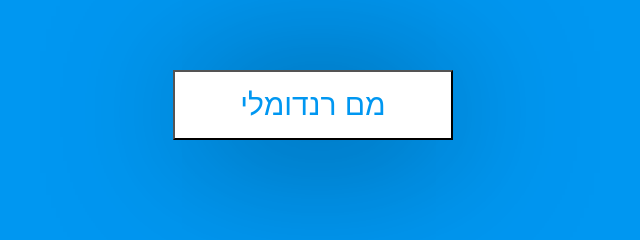
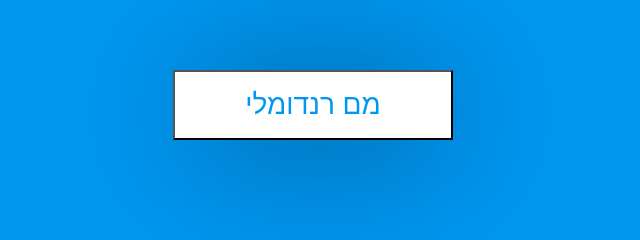
Before and after one commit to imri29/randomMem, a plain HTML site: page index.html in a window 1280 px wide. Shown: the part 168-408 px from the top of the page, 327-967 px from the left. Drawn offline with nearby package versions, Linux system fonts and the light colour scheme; a web font is replaced by a local one.

Commit message:
changed font

```diff
--- a/style.scss
+++ b/style.scss
@@ -1,12 +1,13 @@
-/* ==== Variables ==== */
+@import url(//fonts.googleapis.com/earlyaccess/opensanshebrew.css);
+
+/* ==== Variables, Mixins==== */
 $main-color: #0097f1;
+
 @mixin box-shadow {
   -webkit-box-shadow: 7px 7px 148px -14px rgba(0, 0, 0, 0.75);
   -moz-box-shadow: 7px 7px 148px -14px rgba(0, 0, 0, 0.75);
   box-shadow: 7px 7px 148px -14px rgba(0, 0, 0, 0.75);
 }
-
-@import url(https://fonts.googleapis.com/earlyaccess/opensanshebrew.css);
 
 *,
 *:before,
@@ -14,15 +15,10 @@ $main-color: #0097f1;
   box-sizing: border-box;
 }
 
-/** {
-  border: 1px solid gold;
-}*/
-
 body,
 html {
   height: 100%;
   background-color: $main-color;
-  font-family: "Open Sans Hebrew", serif;
 }
 
 body {
@@ -48,12 +44,13 @@ body {
   button {
     @include box-shadow;
     color: #0097f1;
-    font-size: 30px;
     background: #ffffff;
     padding: 10px 20px 10px 20px;
     text-decoration: none;
     width: 280px;
     height: 70px;
+    font-size: 28px;
+    font-family: 'Open Sans Hebrew', sans-serif;
   }
 }
 
```
Also changed, not shown: style.css, 1 other file.
